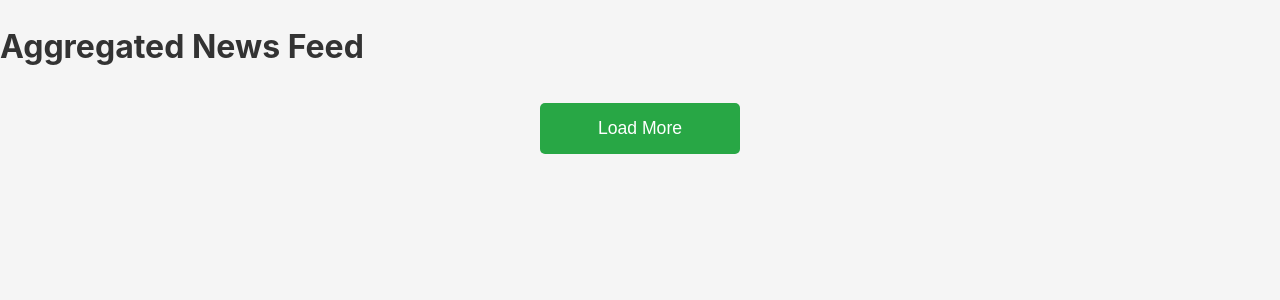
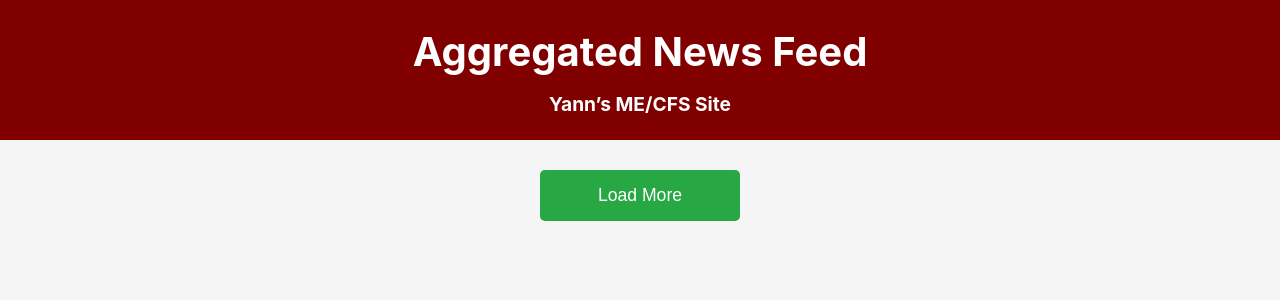
Before and after one commit to me-cfs/me-cfs.github.io, a Jekyll site: the page aggregated-news.html, which Jekyll copies as it is, in a window 1280 px wide. Shown: the top 300 px of the page. Built offline with Jekyll 4.4.1, drawn with Linux system fonts in a browser that asks for light colours.

Commit message:
Update aggregated-news.html

```diff
--- a/aggregated-news.html
+++ b/aggregated-news.html
@@ -6,7 +6,10 @@
     <link rel="stylesheet" type="text/css" href="styles.css">
 </head>
 <body>
-    <h1>Aggregated News Feed</h1>
+    <header>
+        <h1>Aggregated News Feed</h1>
+        <h2><a href="https://me-cfs.github.io" target="_blank">Yann’s ME/CFS Site</a></h2>
+    </header>
     <div id="news-container"></div>
     <button id="load-more-button">Load More</button>
     <script src="script.js"></script>
```
